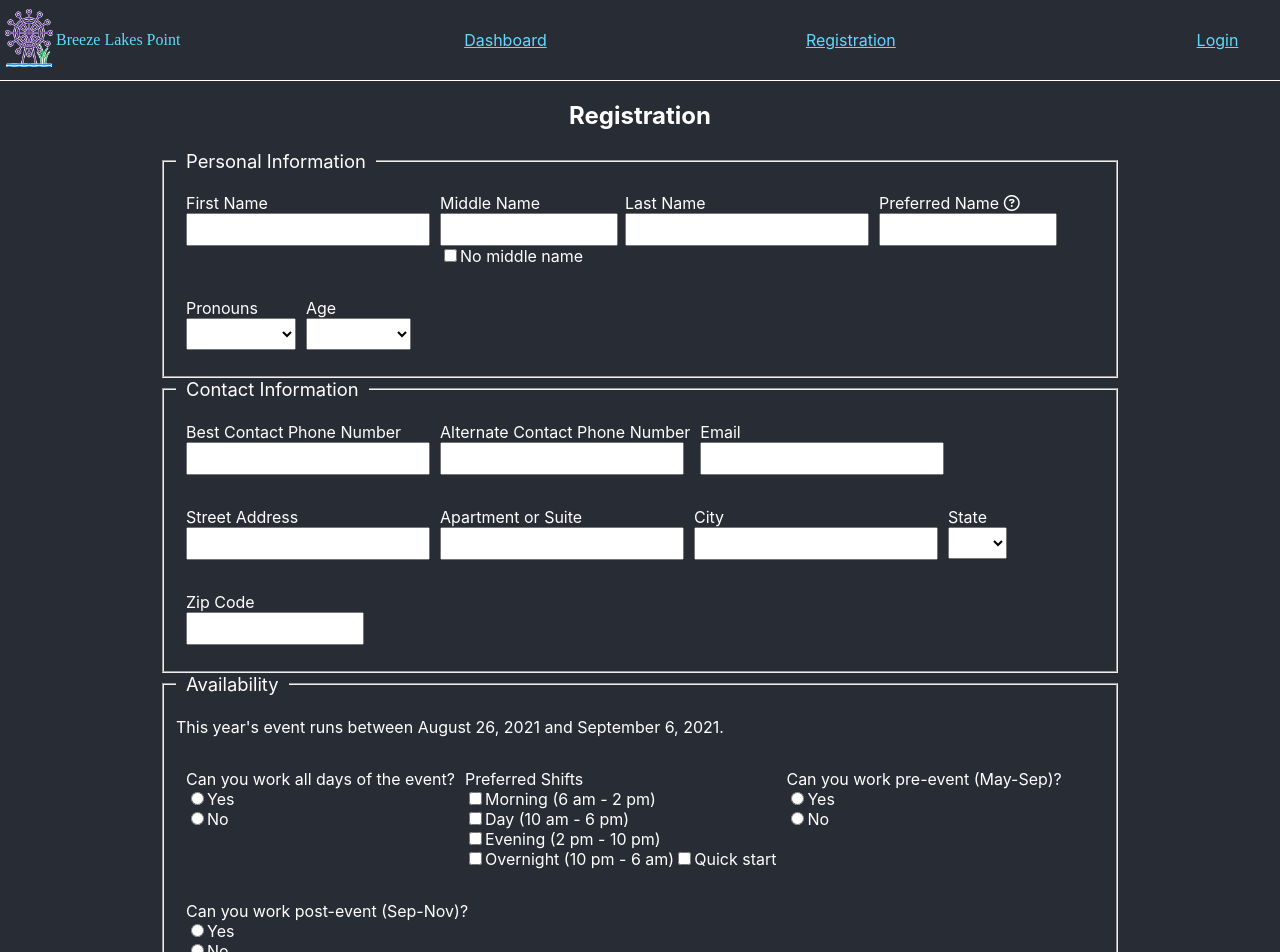
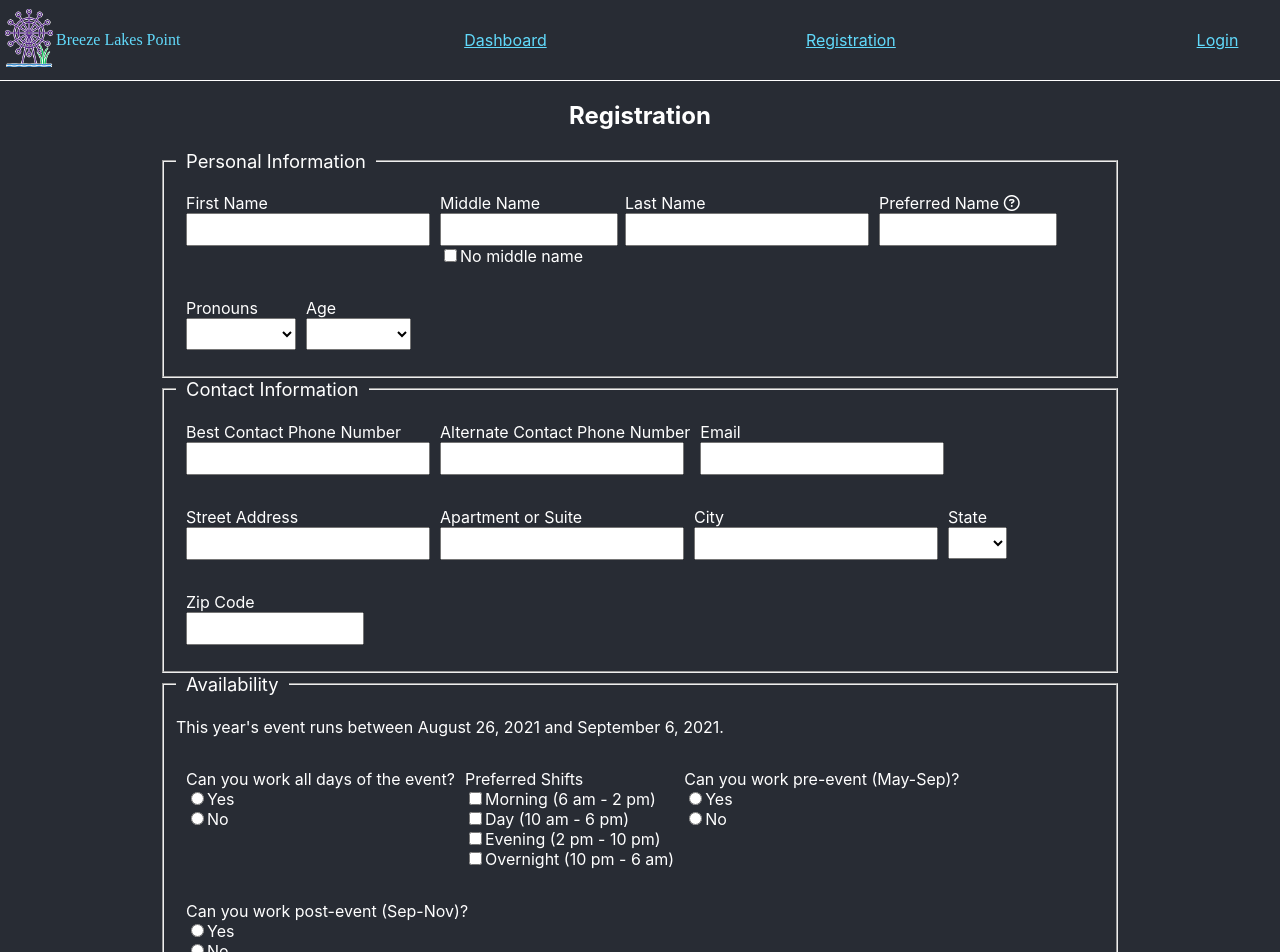
Before and after one commit to kristenkinnearohlmann/breeze-lakes-point-frontend, a React (Create React App) app: page /registration in a window 1280 px wide. Shown: the top 952 px of the page. Built offline with nearby package versions, Linux system fonts and the light colour scheme; a web font is replaced by a local one.

Commit message:
Fully implemented checkboxes for hours

```diff
--- a/src/components/Registration.js
+++ b/src/components/Registration.js
@@ -21,12 +21,11 @@ class Registration extends Component {
         state_abbrev: "",
         zip_code: "",
         work_all: "",
-        work_hours_morning: false,
-        work_hours_day: false,
-        work_hours_evening: false,
-        work_hours_overnight: false,
-        quick: {
-            start: false
+        hours: {
+            morning: false,
+            day: false,
+            evening: false,
+            overnight: false
         },
         pre_event: "",
         post_event: ""
@@ -45,7 +44,7 @@ class Registration extends Component {
         const { name, checked } = event.target
 
         this.setState((prevState) => {
-            const hours = prevState.quick
+            const hours = prevState.hours
             hours[name] = checked
             return hours
         })
@@ -184,29 +183,22 @@ class Registration extends Component {
                                         </label>
                                     </p>
                                     <p>
-                                        {/* TODO: Fix toggle */}
-                                        {/* TODO: Fix values */}
                                         Preferred Shifts<br/>
                                         <label>
-                                            <input type="checkbox" name="work_hours_morning" checked={this.state.work_hours_morning} onChange={this.handleonChange} />
+                                            <input type="checkbox" name="morning" checked={this.state.hours.morning} onChange={this.handleHours} />
                                             Morning (6 am - 2 pm)
                                         </label><br/>
                                         <label>
-                                            <input type="checkbox" name="work_hours_day" checked={this.state.work_hours_day} onChange={this.handleonChange} />
+                                            <input type="checkbox" name="day" checked={this.state.hours.day} onChange={this.handleHours} />
                                             Day (10 am - 6 pm)
                                         </label><br/>
                                         <label>
-                                            <input type="checkbox" name="work_hours_evening" checked={this.state.work_hours_evening} onChange={this.handleonChange} />
+                                            <input type="checkbox" name="evening" checked={this.state.hours.evening} onChange={this.handleHours} />
                                             Evening (2 pm - 10 pm)
                                         </label><br/>
                                         <label>
-                                            <input type="checkbox" name="work_hours_overnight" checked={this.state.work_hours_overnight} onChange={this.handleonChange} />
+                                            <input type="checkbox" name="overnight" checked={this.state.hours.overnight} onChange={this.handleHours} />
                                             Overnight (10 pm - 6 am)
-                                        </label>
-                                        {/* TODO: Better construct this version based on https://codepen.io/she-writescode/pen/zYrgqXg */}
-                                        <label>
-                                            <input type="checkbox" name="start" checked={this.state.quick.start} onChange={this.handleHours} />
-                                            Quick start
                                         </label>
                                     </p>
                                     <p>
```
